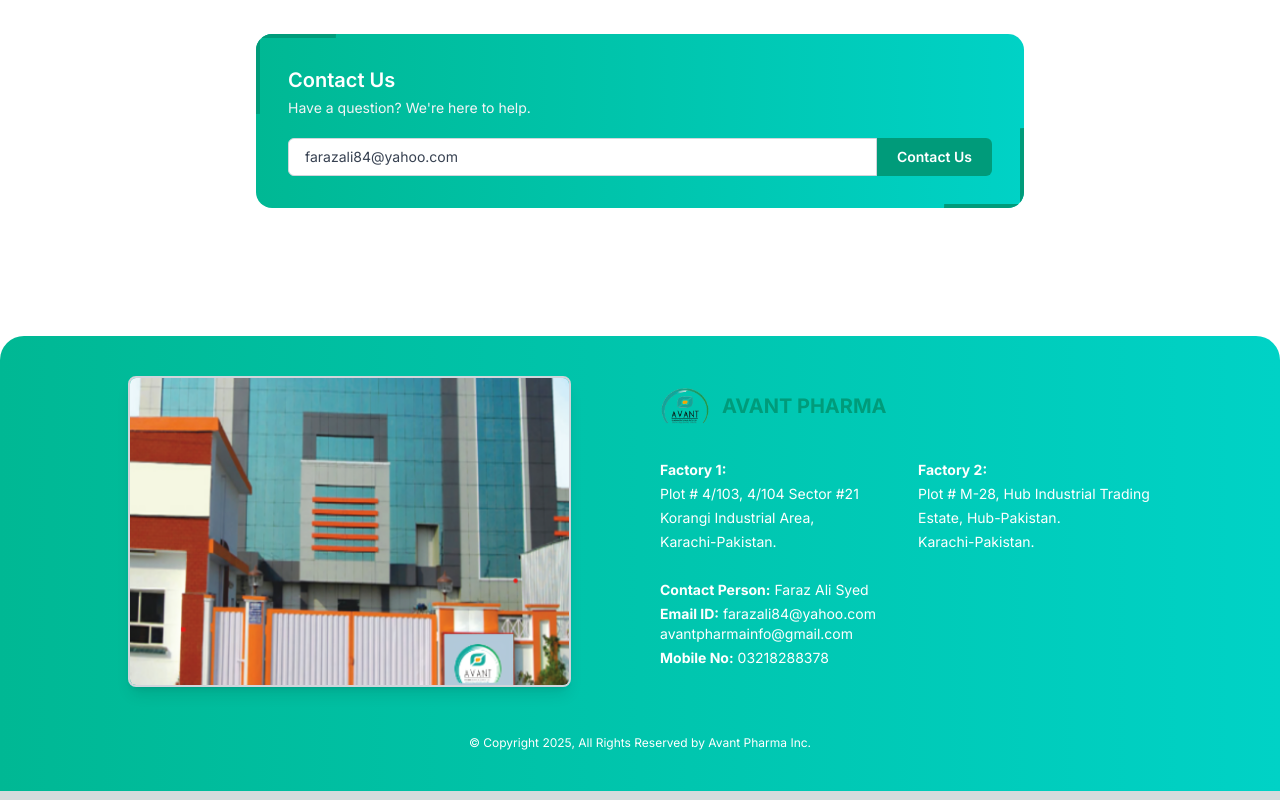
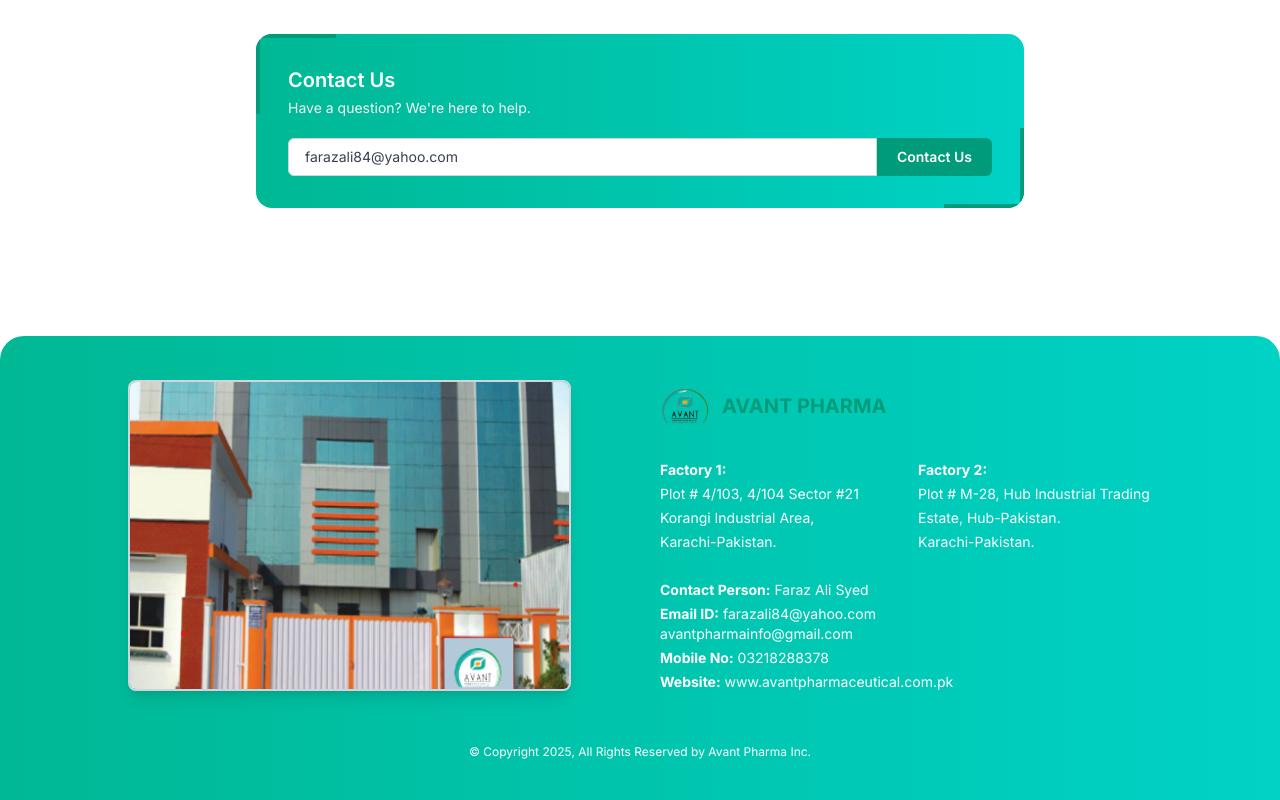
Before and after one commit to syedhamail/Avant-Pharma, a Next.js app: page / in a window 1280 px wide. Shown: the part 5356-6156 px from the top of the page. Built offline with nearby package versions, Linux system fonts and the light colour scheme.

Commit message:
first commit

```diff
--- a/src/app/components/footer.tsx
+++ b/src/app/components/footer.tsx
@@ -59,6 +59,9 @@
                         <p className="mb-1">
                             <span className="font-bold">Mobile No:</span> 03218288378
                         </p>
+                        <p className="mb-1">
+                            <span className="font-bold">Website:</span> <Link href="/">www.avantpharmaceutical.com.pk</Link>
+                        </p>
                     </div>
                 </div>
             </div>
```
